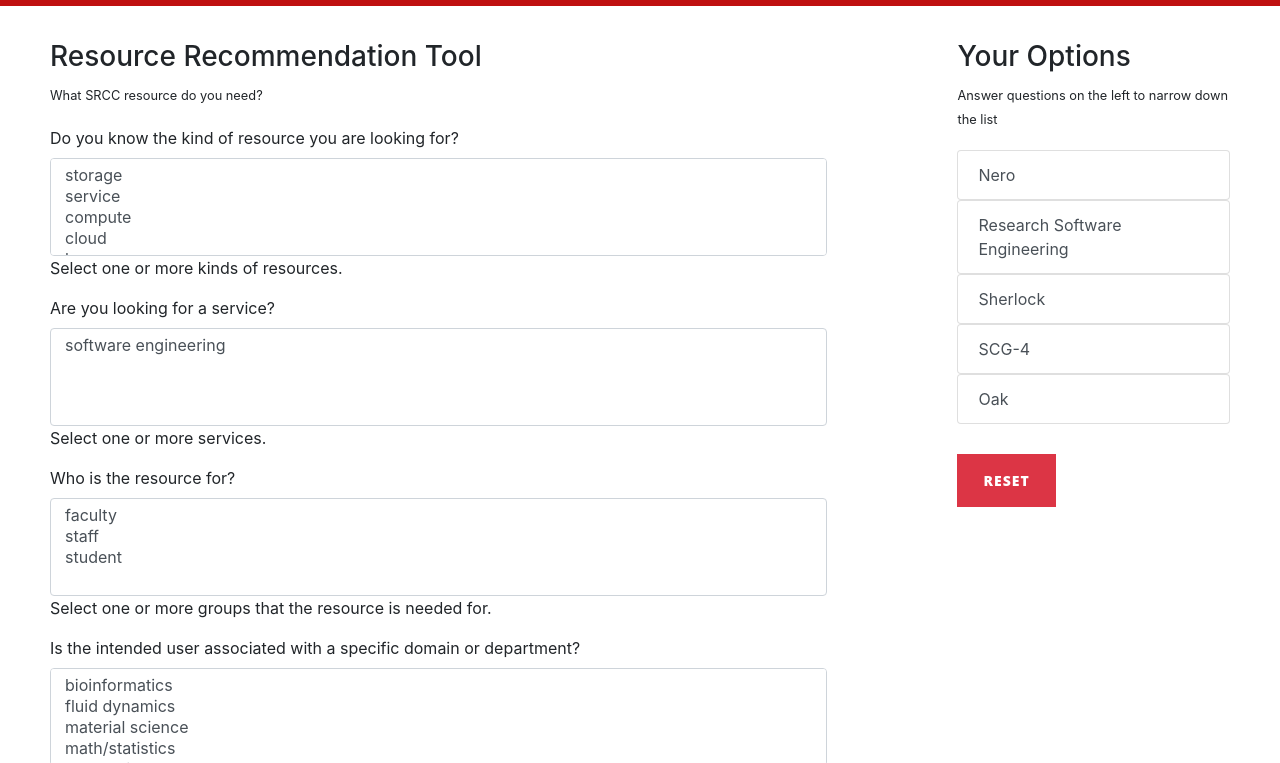
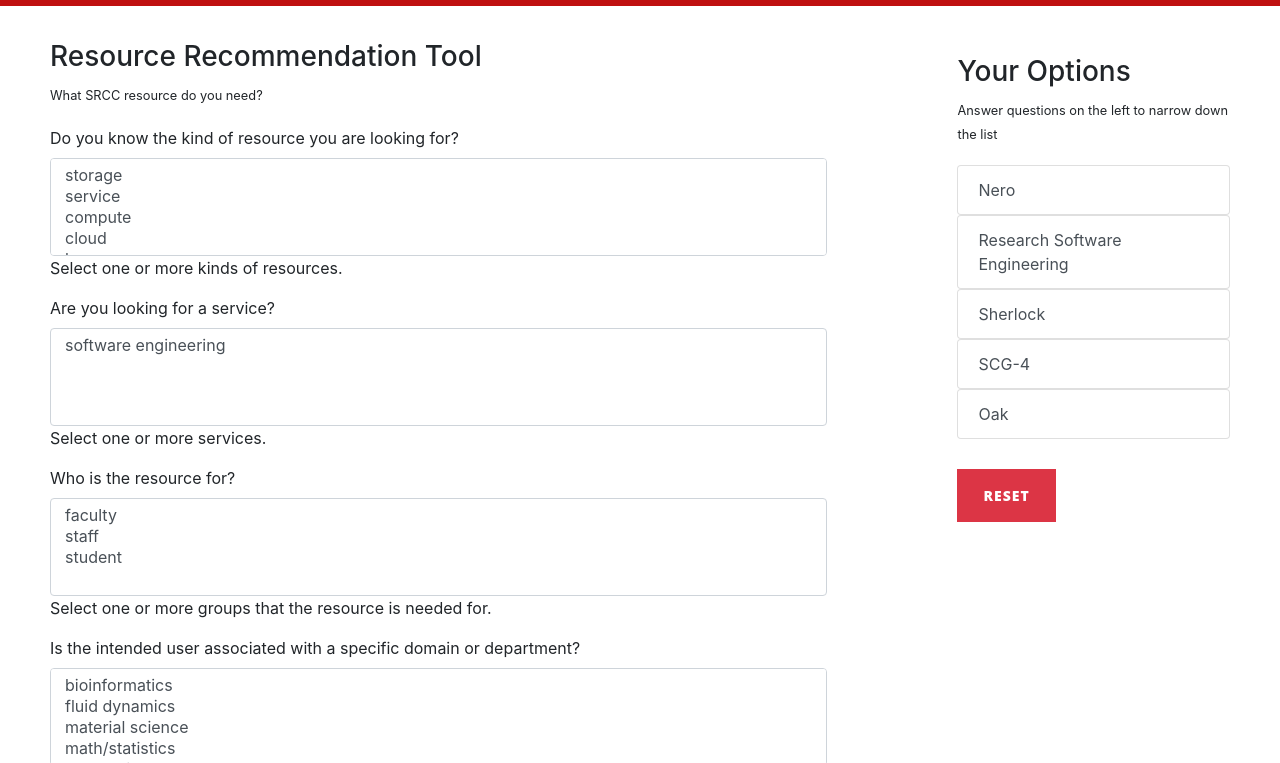
Before and after one commit to vsoch/resource-explorer, a plain HTML site: page index.html in a window 1280 px wide. Shown: the part 60-823 px from the top of the page. Drawn offline with nearby package versions, Linux system fonts and the light colour scheme.

Commit message:
Make "Your Options" pane sticky. (#4)
* sticky-ify the options
* add 15px top padding on sticky element

```diff
--- a/css/main.css
+++ b/css/main.css
@@ -48,6 +48,13 @@ blockquote {
   margin-top: -60px;
   margin-bottom:100px;
   background-color: whitesmoke;
+}
+
+div.sticky {
+  position: -webkit-sticky;
+  position: sticky;
+  top: 0;
+  padding-top: 15px;
 }
 
 .caption {
--- a/index.html
+++ b/index.html
@@ -56,6 +56,7 @@
         <div class="col-md-1">
         </div>
         <div class="col-md-3">
+        <div class="sticky">
             <h3>Your Options</h3>
                 <p style="margin-bottom:20px"><small>Answer questions on the left to narrow down the list</small></p>
 		<div class="list-group" v-for="resource in resources">
@@ -70,6 +71,7 @@
  		</div>
                 <button @click="resetOptions" class="btn btn-danger" style="margin-top:30px">Reset</button>
         </div>
+        </div>
     </div>
 </div>
 
```
Also changed, not shown: 1 other file.
